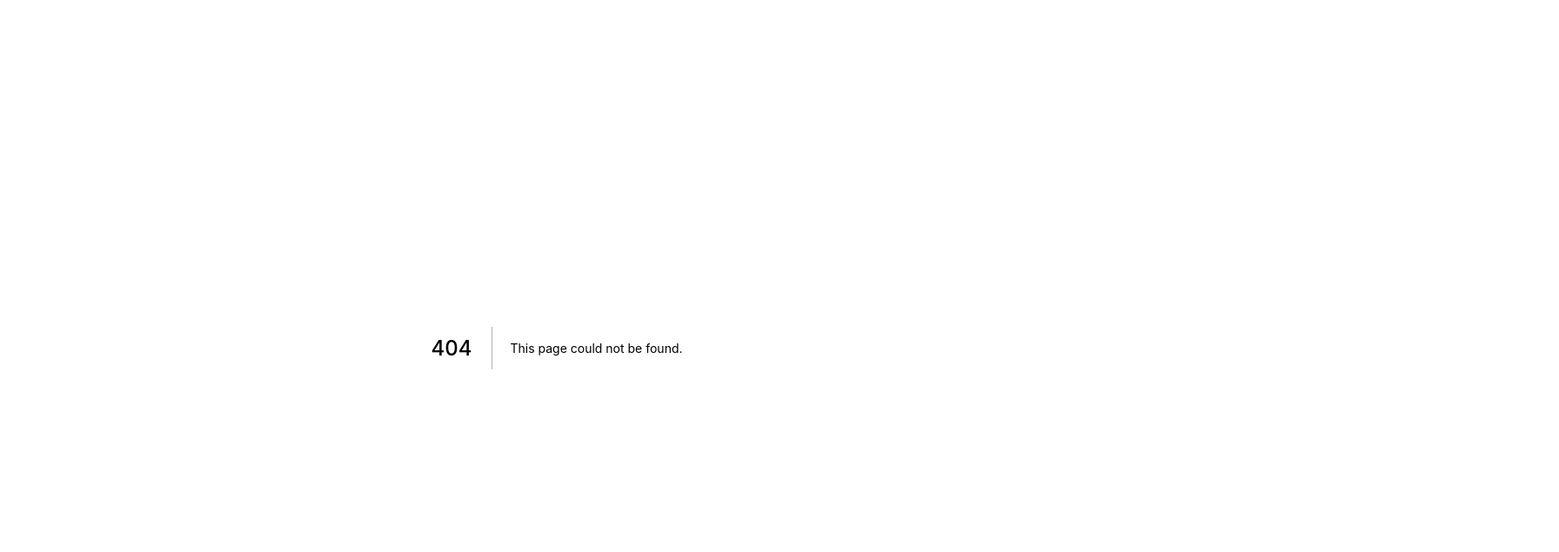
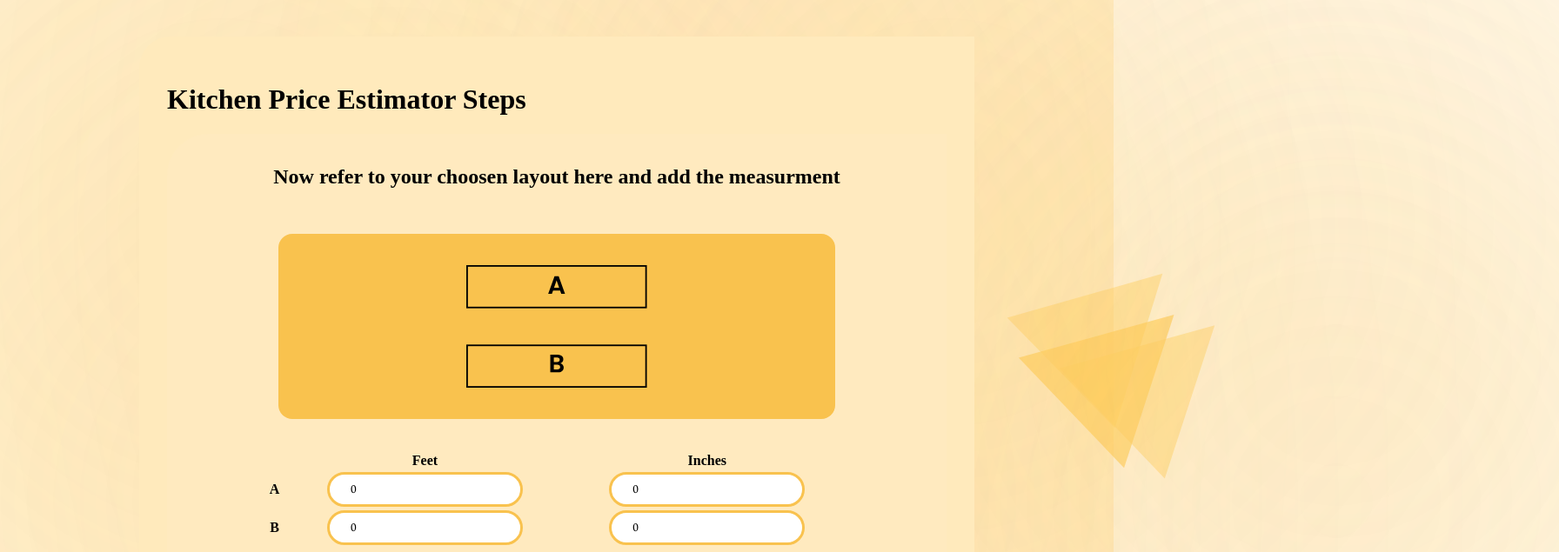
Before and after one commit to jalaj711/kitchendotcom-redesign, a Next.js app: page /estimator-11 in a window 1280 px wide. Before the commit this address had no page. Shown: the top 635 px of the page at 87% size, 1792 px wide, since content can reach past the window. Built offline with nearby package versions, Linux system fonts and the light colour scheme; a web font is replaced by a local one.

Commit message:
connect estimator 11 with backend
Signed-off-by: Jalaj Kumar <96870071+jalaj711@users.noreply.github.com>

```diff
--- /dev/null
+++ b/pages/estimator-11/index.js
@@ -0,0 +1,146 @@
+import React, { useState } from "react";
+import styles from "./styles.module.scss";
+import ThreeTriangles from "../../components/ThreeTriangles";
+import Button from "../../components/Button/Button";
+import ParallelShapeKitchen from "../../assets/estimator/parallel-dimension.svg";
+import Input from "../../components/Input/Input";
+import FetchFromApi from "../../utils/fetchFromApi";
+import URLs from "../../utils/urls";
+import { useRouter } from "next/router";
+
+const Estimater2 = () => {
+  const [currentDimensions, setCurrentDimensions] = useState({
+    a_feet: 0,
+    a_inches: 0,
+    b_feet: 0,
+    b_inches: 0,
+    c_feet: 0,
+    c_inches: 0,
+  });
+  const router = useRouter();
+
+  const handleClick = () => {
+    FetchFromApi.post(
+      URLs.ESTIMATOR_8_11_SELECT_DIMENSIONS,
+      currentDimensions
+    ).then((res) => {
+      if (res.status == 200) {
+        return res.json().then((res) => {
+          if (res.success) {
+            router.push(res.next);
+          }
+        });
+      }
+    });
+  };
+  return (
+    <div className={styles.container}>
+      <div className={styles.backgroundCard}>
+        <div className={styles.head}>
+          <h1 className={styles.est}>Kitchen Price Estimator Steps</h1>
+        </div>
+        <div className={styles.card}>
+          <h2>Now refer to your choosen layout here and add the measurment</h2>
+          <div className={styles.kitchenTypeHolder}>
+            <div className={styles.kitchenTypeCard}>
+              <img src={ParallelShapeKitchen.src} />
+            </div>
+            <div className={styles.dimensions}>
+              <table>
+                <thead>
+                  <tr>
+                    <td></td>
+                    <td>Feet</td>
+                    <td>Inches</td>
+                  </tr>
+                </thead>
+                <tbody>
+                  <tr>
+                    <td>A</td>
+                    <td>
+                      <Input
+                        type="number"
+                        value={currentDimensions.a_feet}
+                        onChange={(evt) =>
+                          setCurrentDimensions({
+                            ...currentDimensions,
+                            a_feet: Number(evt.target.value),
+                          })
+                        }
+                      />
+                    </td>
+                    <td>
+                      <Input
+                        type="number"
+                        value={currentDimensions.a_inches}
+                        onChange={(evt) =>
+                          setCurrentDimensions({
+                            ...currentDimensions,
+                            a_inches: Number(evt.target.value),
+                          })
+                        }
+                      />
+                    </td>
+                  </tr>
+                  <tr>
+                    <td>B</td>
+                    <td>
+                      <Input
+                        type="number"
+                        value={currentDimensions.b_feet}
+                        onChange={(evt) =>
+                          setCurrentDimensions({
+                            ...currentDimensions,
+                            b_feet: Number(evt.target.value),
+                          })
+                        }
+                      />
+                    </td>
+                    <td>
+                      <Input
+                        type="number"
+                        value={currentDimensions.b_inches}
+                        onChange={(evt) =>
+                          setCurrentDimensions({
+                            ...currentDimensions,
+                            b_inches: Number(evt.target.value),
+                          })
+                        }
+                      />
+                    </td>
+                  </tr>
+                </tbody>
+              </table>
+            </div>
+          </div>
+          <div style={{ width: "100%" }}>
+            <Button style={{ float: "left" }} secondary onClick={router.back}>
+              Previous
+            </Button>
+            <Button style={{ float: "right" }} onClick={handleClick}>Next</Button>
+          </div>
+        </div>
+      </div>
+
+      <div className={styles.decoratives}>
+        <ThreeTriangles
+          style={{ top: "70%", left: "-25vw", width: "max(150px, 50vw)" }}
+        />
+        <ThreeTriangles
+          style={{
+            top: "30%",
+            right: "min(-50px, -25vw)",
+            width: "max(150px, 50vw)",
+          }}
+        />
+        <span style={{ top: "0%", left: "0%" }} className={styles.circle} />
+        <span style={{ top: "40%", left: "15%" }} className={styles.circle} />
+        <span style={{ top: "0%", left: "65%" }} className={styles.circle} />
+        <span style={{ top: "20%", left: "100%" }} className={styles.circle} />
+        <span style={{ top: "40%", left: "100%" }} className={styles.circle} />
+      </div>
+    </div>
+  );
+};
+
+export default Estimater2;
--- /dev/null
+++ b/pages/estimator-11/styles.module.scss
@@ -0,0 +1,97 @@
+@use "../../styles/theme";
+.container {
+  background-color: theme.$bg2;
+  display: flex;
+  flex-direction: column;
+  width: 100vw;
+  min-height: 100vh;
+  justify-content: center;
+  align-items: center;
+  padding: 32px;
+}
+
+.backgroundCard {
+  background-color: #ffeabc;
+  display: flex;
+  flex-direction: column;
+  justify-content: center;
+  align-items: center;
+  padding: 32px;
+  border-top-left-radius: 36px;
+  border-bottom-right-radius: 36px;
+  position: relative;
+  z-index: 100;
+}
+
+.card {
+  border-bottom-right-radius: 48px;
+  border-top-left-radius: 48px;
+  background-color: theme.$offwhite;
+  width: min-content;
+  padding: 16px;
+  display: flex;
+  flex-direction: column;
+  justify-content: center;
+  align-items: center;
+  z-index: 2;
+  position: relative;
+  min-width: 70vw;
+  svg, button {
+    margin-top: 8px
+  }
+}
+
+.head {
+  align-self: flex-start;
+  position: relative;
+  z-index: 2;
+}
+
+.decoratives * {
+  position: absolute;
+  z-index: 0;
+}
+
+.circle {
+  width: max(150px, 40vw);
+  height: max(150px, 40vw);
+  background-color: theme.$primary;
+  border-radius: 50%;
+  filter: blur(400px);
+  z-index: 0;
+}
+
+.kitchenTypeCard {
+  display: flex;
+  flex-direction: column;
+  position: relative;
+  border-radius: 16px;
+  background-color: theme.$primary;
+  margin: 0 16px;
+  align-items: center;
+  justify-content: center;
+  padding: 36px;
+  min-width: 50vw;
+}
+
+.kitchenTypeHolder {
+  padding: 32px 16px;
+  .dimensions {
+    display: flex;
+    width: 100%;
+    table {
+      text-align: center;
+      width: 100%;
+      font-weight: 600;
+      margin-top: 36px;
+      tr {
+        margin-top: 12px;
+      }
+      input {
+        border-radius: 20px;
+        height: 40px;
+        border: 3px solid theme.$primary;
+      }
+    }
+  }
+}
```
